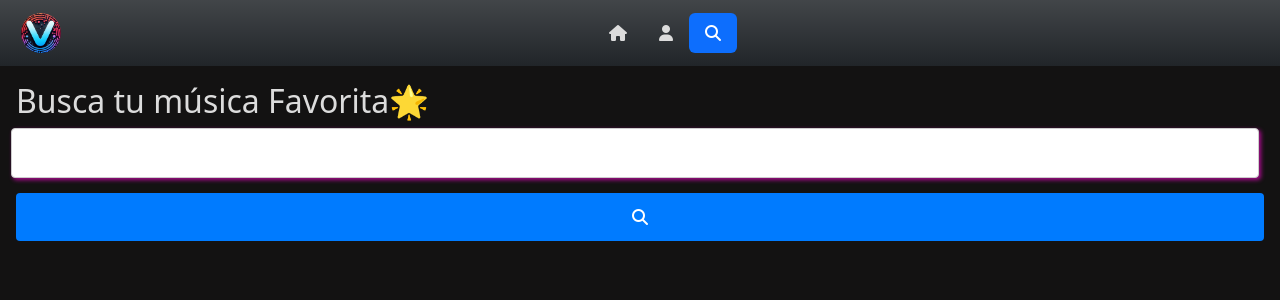
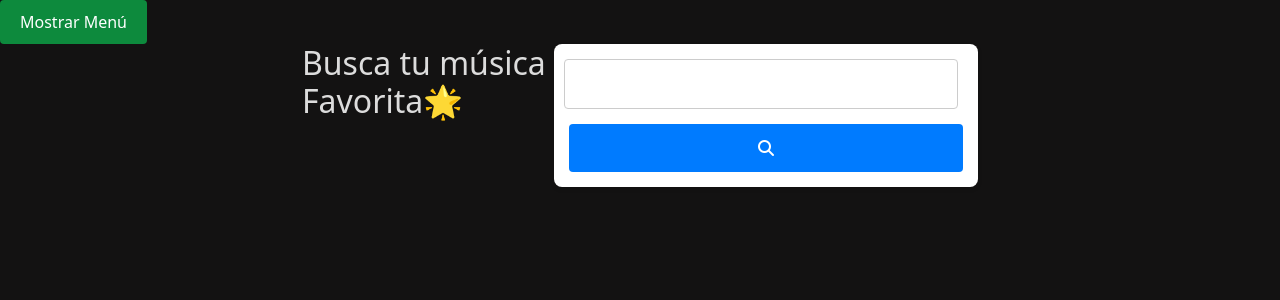
Before and after one commit to Coazan/Vital-main, a React (Vite) app: page /search in a window 1280 px wide. Shown: the top 300 px of the page. Built offline with nearby package versions, Linux system fonts and the light colour scheme.

Commit message:
lointente

```diff
--- a/src/components/navbar/NavBar.jsx
+++ b/src/components/navbar/NavBar.jsx
@@ -1,45 +1,55 @@
-import React from "react";
+import React, { useState } from "react";
 import "./NavBar.css";
-import vital from "../../assets/vital.jpg"
-
-
+import vital from "../../assets/vital.jpg";
 import { NavLink } from "react-router-dom";
 
 export function NavBar() {
+  const [isHidden, setIsHidden] = useState(true); // Initially hidden
+
+  const toggleNavbar = () => {
+    setIsHidden(!isHidden);
+  };
 
   return (
     <>
-      <nav className="navbar m-0 navbar-expand-sm bg-dark bg-gradient">
+      {isHidden ? null : (
+        <nav className={`navbar navbar-expand-sm bg-dark bg-gradient ${isHidden ? 'hidden' : ''}`}>
           <div className="container-fluid pe-3 ps-3">
-          <div className="ico d-flex ">
-          <NavLink to="/home"
-          className={"nav-link"}
-          data-bs-toggle={"pill"}>
-            <img
-              id="logo"
-              src={vital}
-              className="rounded-circle"
-            />
+            {/* Logo or brand */}
+            <div className="ico d-flex">
+              <NavLink to="/home" className="nav-link" data-bs-toggle="pill">
+                <img id="logo" src={vital} className="rounded-circle" alt="Logo" />
               </NavLink>
             </div>
+            {/* Navigation links */}
             <ul className="nav nav-pills">
               <li className="nav-item">
-              <NavLink to="/home" className={"nav-link"} data-bs-toggle={"pill"}><i className="fa-solid fa-house"></i></NavLink>
+                <NavLink to="/home" className="nav-link" data-bs-toggle="pill">
+                  <i className="fa-solid fa-house"></i> Inicio
+                </NavLink>
               </li>
               <li className="nav-item">
-              <NavLink to="/profile" className={"nav-link"} data-bs-toggle={"pill"}><i className="fa-solid fa-user"></i></NavLink>
+                <NavLink to="/profile" className="nav-link" data-bs-toggle="pill">
+                  <i className="fa-solid fa-user"></i> Perfil
+                </NavLink>
               </li>
               <li className="nav-item">
-              <NavLink to="/search" className={"nav-link"}
-              data-bs-toggle={"pill"}><i
-              className="fa-solid fa-magnifying-glass"></i></NavLink>
-
+                <NavLink to="/search" className="nav-link" data-bs-toggle="pill">
+                  <i className="fa-solid fa-magnifying-glass"></i> Buscar
+                </NavLink>
               </li>
             </ul>
-          <div>
-          </div>
+            {/* Toggle button */}
+            <button onClick={toggleNavbar} className="navbar-toggler">
+              <span className="sr-only">Toggle navigation</span>
+              <i className="fa-solid fa-bars"></i>
+            </button>
           </div>
         </nav>
+      )}
+      <button className="show-navbar-btn" onClick={toggleNavbar}>
+        Mostrar Menú
+      </button>
     </>
   );
 }
--- a/src/components/pages/loginpage/Login.css
+++ b/src/components/pages/loginpage/Login.css
@@ -1,3 +1,7 @@
+.hidden {
+  display: none;
+}
+
 /* Container Styles */
 .login-container {
   width: 300px; /* Adjust width as needed */
--- a/src/components/pages/loginpage/Login.jsx
+++ b/src/components/pages/loginpage/Login.jsx
@@ -1,8 +1,27 @@
 import React, { useState } from 'react';
 import './Login.css'; // Import the CSS file
 
+// Define el componente NavBar
+export function NavBar() {
+  const [isHidden, setIsHidden] = useState(true);
 
+  const toggleNavbar = () => {
+    setIsHidden(!isHidden);
+  };
 
+  const handleRedirect = () => {
+    setIsHidden(false); // Establece isHidden como false al hacer clic en el botón de redirección
+     // Redirecciona a la ruta /home
+  };
+
+  return (
+    <div>
+      {/* Aquí va el código de tu NavBar */}
+    </div>
+  );
+}
+
+// Define el componente Login
 export function Login() {
   // State variables for username and password
   const [username, setUsername] = useState('');
@@ -45,9 +64,7 @@ export function Login() {
             <input type="checkbox" id="remember-me" /> Recuérdame
           </label>
         </div>
-        <button onClick={() => window.location.href = "/home"} type="button">Iniciar sesión</button>
-
-
+        <button  onClick={() => window.location.href = "/home"} type="button">Iniciar sesión</button>
         <a href="#">¿Olvidaste tu contraseña?</a>
       </form>
     </div>
--- a/src/components/pages/search/search.css
+++ b/src/components/pages/search/search.css
@@ -1,133 +1,114 @@
+/* Overall container styling */
 .container {
-  max-width:2000px;
-  margin: 0 auto;
-  padding: 1em;
-
+  display: flex; /* Enable horizontal layout */
+  justify-content: flex-end; /* Align content to the right */
+  width: 100%; /* Stretch container to full width */
+  max-width: 700px; /* Set a maximum width for responsiveness */
+  margin: 0 auto; /* Center horizontally */
 }
 
-
-.track-container {
+/* Search bar styling */
+form {
   display: flex;
-  flex-wrap: wrap;
-  justify-content: space-between;
-}
-
-
-.track {
-  width: calc(33.33% -20px);
-  margin-bottom: 20px;
-  box-shadow: 2px 6px 10px rgba(31, 231, 9, 0.7);
-}
-
-
-.track img {
-  width: 100%;
-  height: auto;
-  border-radius: 8px;
-  margin-right: 20px;
-  margin-bottom: 20px;
-  box-sizing: border-box;
-
+  align-items: center;
+  width: 100%; /* Allow full width within container */
+  background-color: #fff; /* White background for contrast */
+  border-radius: 8px; /* Rounded corners for a softer look */
+  padding: 15px;
+  box-shadow: 0 2px 5px rgba(0, 0, 0, 0.1); /* Subtle shadow for depth */
 }
 
 input[type="text"] {
   padding: 10px;
-  font-size: 16px;
-  border: none;
-  border-radius: 4px;
-  background-color: gainsboro;
-  color: #cf119c;
-  box-shadow: 2px 2px 4px rgba(231, 9, 194, 0.7);
-  margin-right: 10px;
-}
-
-input[type="text"]::placeholder {
-  color: #b3b3b3;
-
-}
-
-form {
-  display: flex;
-  align-items: center;
-  margin-bottom: 20px;
-
+  border: none; /* Remove default border */
+  border-radius: 4px; /* Rounded corners for consistency */
+  flex-grow: 1; /* Allow input to expand to fill remaining space */
+  margin-right: 10px; /* Add some margin for separation */
 }
 
 button {
   padding: 10px 20px;
   font-size: 16px;
-  background-color: #1db954;
+  background-color: #0d8a3d; /* Green color */
   color: #fff;
   border: none;
   border-radius: 4px;
   cursor: pointer;
   transition: background-color 0.3s;
-
 }
 
-button:hover {
-  background-color: #2a0cd7;
+button[type="submit"] {
+  background-color: #fff; /* White button background */
+  color: #007bff; /* Vibrant blue text */
+  padding: 10px 20px;
+  border: 2px solid #007bff; /* Solid blue border */
+  border-radius: 4px; /* Rounded corners for consistency */
+  cursor: pointer;
+  transition: background-color 0.3s ease, border-color 0.3s ease; /* Smooth transition on hover */
+}
 
+button[type="submit"]:hover {
+  background-color: #0056b3; /* Darker blue background on hover */
+  border-color: #0056b3; /* Darker blue border on hover */
+}
+
+/* Error message styling */
+.error {
+  color: #dc3545; /* Red error color */
+  font-weight: bold;
+  text-align: center;
+  margin: 10px 0;
+}
+
+/* Track container styling */
+.track-container {
+  display: flex;
+  flex-wrap: wrap; /* Allow tracks to wrap on smaller screens */
+  margin-top: 20px;
+}
+
+/* Individual track styling */
+.track {
+  width: calc(33% - 10px); /* Set track width based on thirds */
+  margin: 0 10px 10px 0; /* Add margin for spacing */
+  background-color: #fff; /* White background for tracks */
+  border-radius: 8px; /* Rounded corners for a softer look */
+  box-shadow: 0 2px 5px rgba(0, 0, 0, 0.1); /* Subtle shadow for depth */
+  padding: 15px;
+}
+
+.track img {
+  width: 100%; /* Stretch image to full track width */
+  border-radius: 4px; /* Rounded corners for consistency */
+  margin-bottom: 10px; /* Add some margin below image */
 }
 
 .track-info {
-  margin-top: 10px;
-
+  display: flex;
+  justify-content: space-between; /* Align content within track info */
+  align-items: center;
 }
 
 .track-info h2 {
-  margin-top: 0;
-  font-size: 18px;
-
+  margin: 0;
+  font-size: 16px;
 }
 
-
 .track-info iframe {
-  width: 100%;
-  border-radius: 20px;
+  width: 180px; /* Adjust width for better responsiveness */
+  height: 80px;
 }
 
-favoritos .eliminar {
-  display: block;
-  width: 10%;
-  padding: 10px;
-  font-size: 16px;
+/* Favorite button styling */
+button.fa-sharp {
+  background: none; /* Remove default button styling */
   border: none;
-  border-top: 1px solid #ccc;
-  background-color: #dc3545;
-  color: white;
   cursor: pointer;
-}
-.favoritos li h3 {
-  border: none;
-
-  padding: 20px;
-  margin: 1px;
-  box-shadow: 1px 2px 3px purple;
-
-  color: white;
-}
-.favoritos .eliminar:hover {
-  background-color: #3408d5;
-
-}
-.agregado {
-  color: green;
-  font-weight: bold;
+  color: #f0f8ff; /* Light icon color for contrast */
+  font-size: 1.2em; /* Slightly larger icon size */
+  transition: color 0.3s ease; /* Smooth transition on hover */
 }
 
-button.voice-search {
-  padding: 10px 20px;
-  font-size: 16px;
-  background-color: #4CAF50; /* Cambia el color de fondo según tu preferencia */
-  color: white; /* Color del texto */
-  border: none;
-  border-radius: 4px;
-  cursor: pointer;
-  transition: background-color 0.3s;
-  margin-left: 10px; /* Agrega un margen izquierdo para separar del botón de búsqueda */
+button.fa-sharp:hover {
+  color: #007bff; /* Vibrant blue color on hover for emphasis */
 }
-
-button.voice-search:hover {
-  background-color: #45a049; /* Cambia el color de fondo al pasar el mouse */
-}
```
Lines whose indentation alone changed are shown as unchanged.
